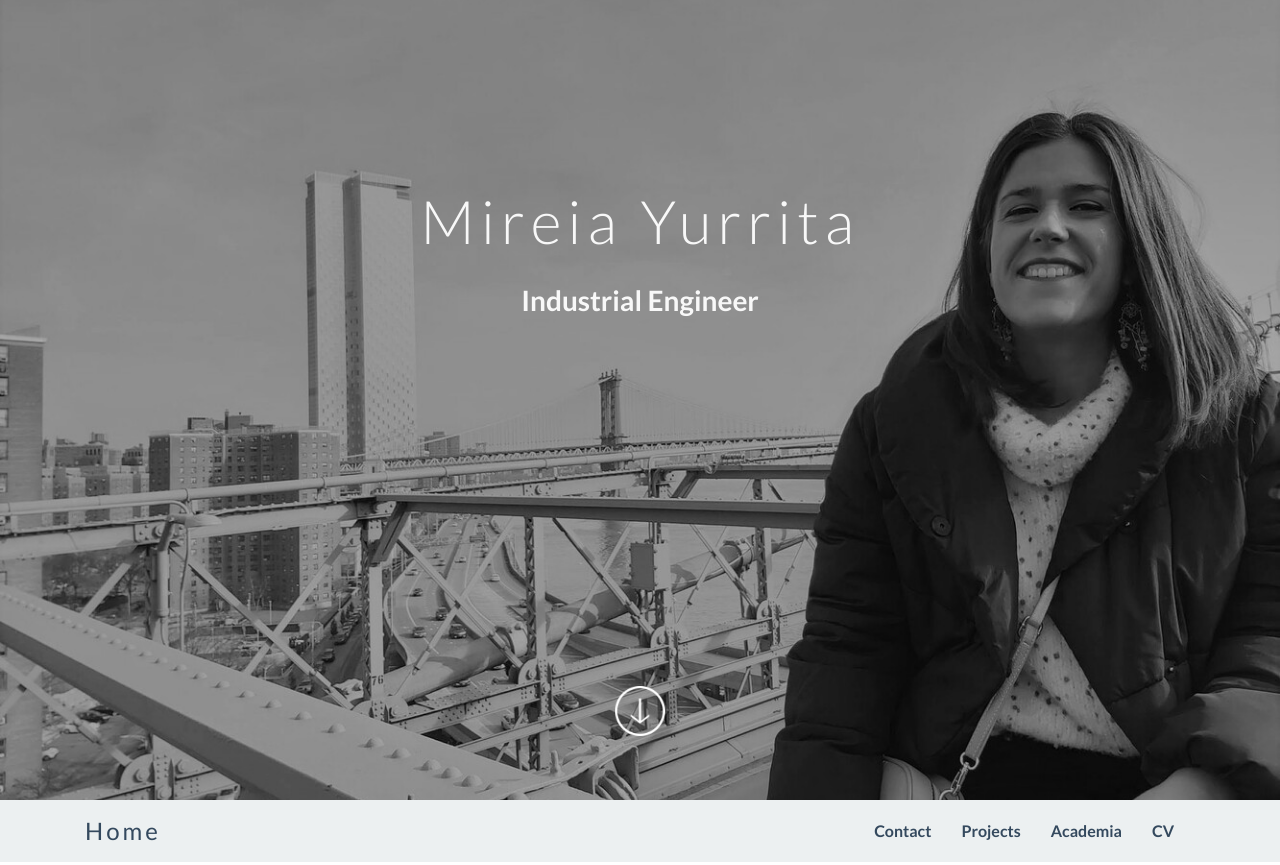
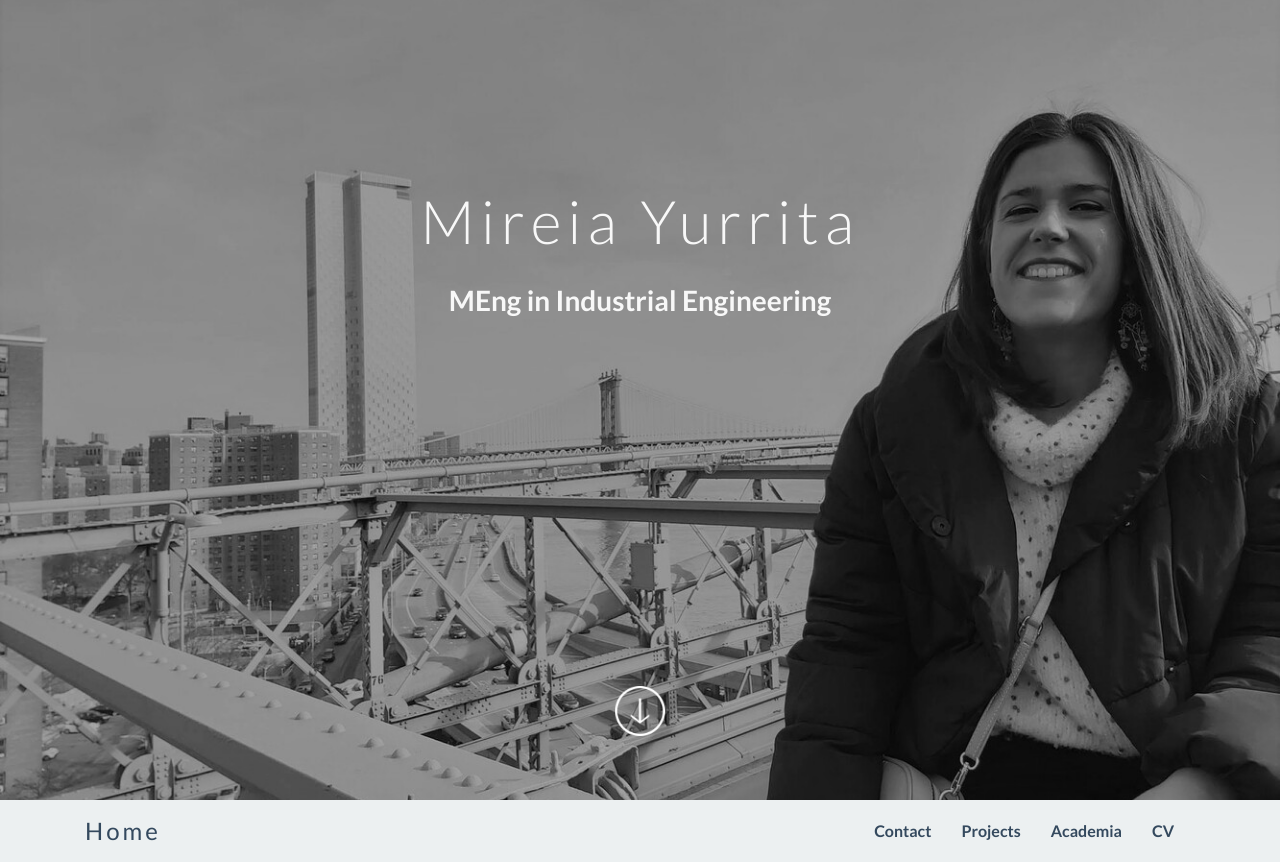
Before and after one commit to MireiaY/mireiay.github.io, a plain HTML site: page index.html in a window 1280 px wide. Shown: the top 865 px of the page. Drawn offline with Linux system fonts and the light colour scheme.

Commit message:
minor change

```diff
--- a/index.html
+++ b/index.html
@@ -55,7 +55,7 @@
     <div class="intro-header">
 		<div class="col-xs-12 text-center abcen1">
 			<h1 class="h1_home wow fadeIn" data-wow-delay="0.4s">Mireia Yurrita</h1>
-			<h2 class="h2_home wow fadeIn" data-wow-delay="0.5s">Industrial Engineer</h2>
+			<h2 class="h2_home wow fadeIn" data-wow-delay="0.5s">MEng in Industrial Engineering</h2>
 			<ul class="list-inline intro-social-buttons">
 
 			</ul>
```
